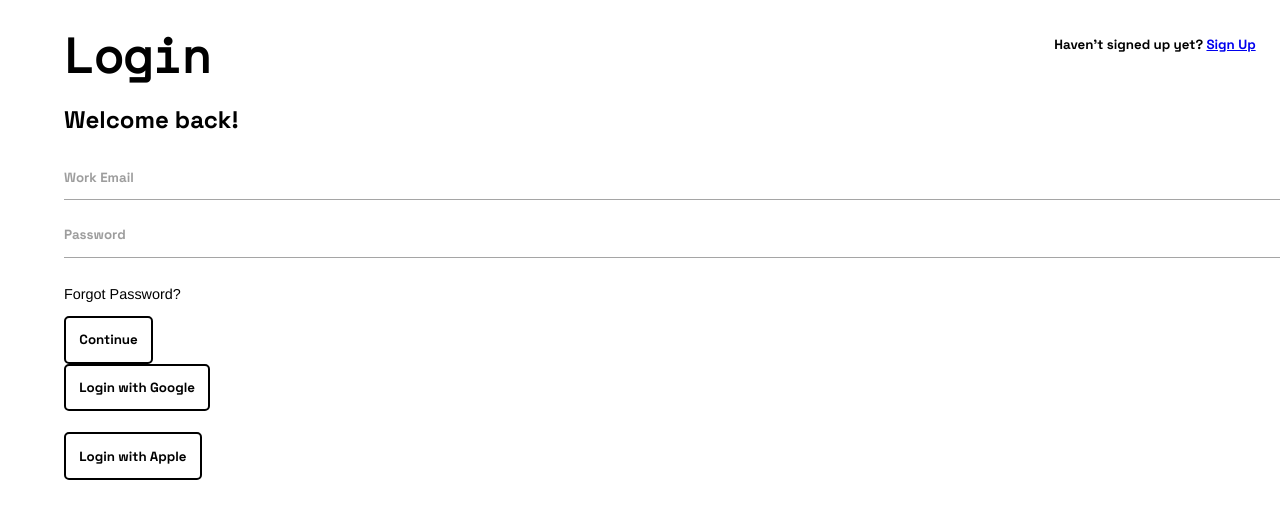
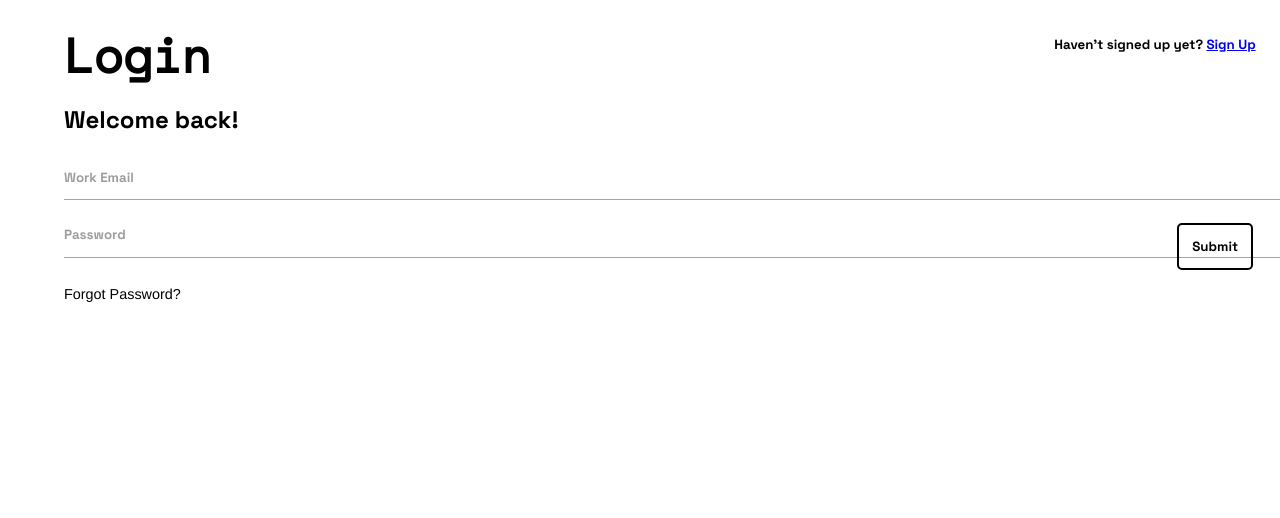
Before and after one commit to eoadeka/jectam, a React (Create React App) app in the folder frontend/: page /login in a window 1280 px wide. Shown: the top 518 px of the page. Built offline with nearby package versions, Linux system fonts and the light colour scheme.

Commit message:
chore: Change Submit button

```diff
--- a/frontend/src/components/forms/auth/login/LoginForm.js
+++ b/frontend/src/components/forms/auth/login/LoginForm.js
@@ -1,7 +1,7 @@
 import { useState } from "react";
-import Button from "../../../buttons/Button"
 import { Input } from "../../FormElement";
 import axios from "axios";
+import OverlayBtn from "../../../buttons/OverlayBtn";
 
 const LoginForm = () => {
     const [ email, setEmail ] = useState('');
@@ -46,12 +46,12 @@ const LoginForm = () => {
              /><br></br>
             <p>Forgot Password?</p>
 
-            <Button type="submit">Continue</Button>
+            <OverlayBtn type="submit">Submit</OverlayBtn>
             <br></br>
 
             {/* <hr></hr> */}
-            <Button>Login with Google</Button><br></br><br></br>
-            <Button>Login with Apple</Button><br></br>
+            {/* <Button>Login with Google</Button><br></br><br></br>
+            <Button>Login with Apple</Button><br></br> */}
 
             {/* <small>Haven't signed up yet? <a href='/sign-up' style={{textDecoration: "underline"}}>Sign Up</a></small><br></br> */}
          </form>
```
